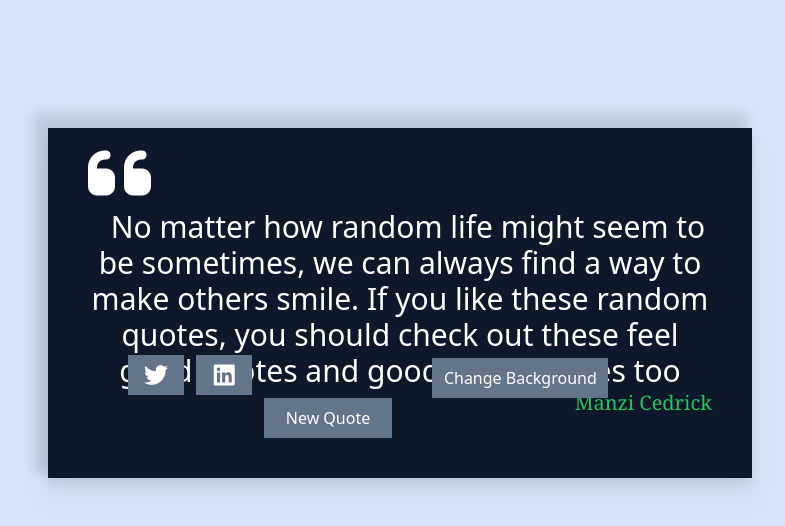
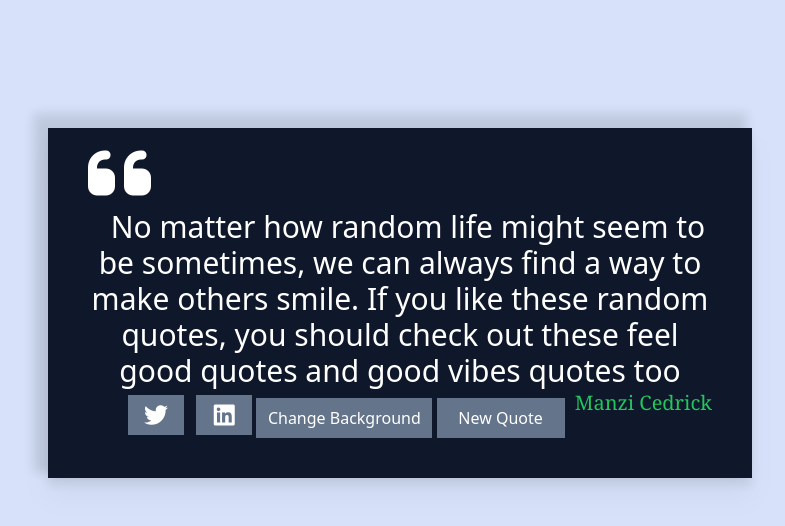
Before and after one commit to Manzi-Cedrick/Quotes_Generator, a website: page index.html in a window 1280 px wide. Shown: the whole page, without its empty margins (240-1025 px from the left). Drawn offline with Linux system fonts and the light colour scheme.

Commit message:
save changes

```diff
--- a/index.html
+++ b/index.html
@@ -21,8 +21,8 @@
         <div class="btns absolute bottom-10">
             <button class="twitter bg-slate-500 h-10 w-14 text-white text-2xl ml-10 hover:text-blue-600"><i class="fa-brands fa-twitter hover:text-blue-600"></i></button>
             <button class="LinkedIn bg-slate-500 h-10 w-14 text-white text-2xl ml-2"><i class="fa-brands fa-linkedin"></i></button>
-            <button class="changebg  bg-slate-500 text-white h-10 w-44 ml-44">Change Background</button>
-            <button class="newquote  bg-slate-500 h-10 w-32 text-white ml-44">New Quote</button>
+            <button class="changebg  bg-slate-500 text-white h-10 w-44">Change Background</button>
+            <button class="newquote  bg-slate-500 h-10 w-32 text-white">New Quote</button>
         </div>
     </div>
 <div class="loader hidden">
```
